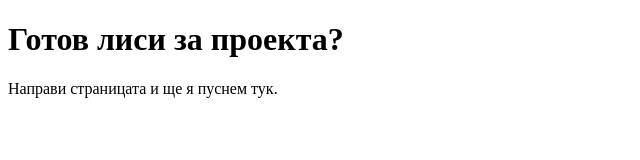
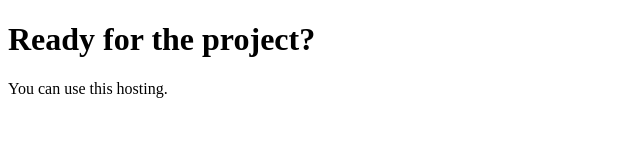
Before and after one commit to plamend/StaticPage, a plain HTML site: page deploy/index.html in a window 1280 px wide. Shown: the whole page, without its empty margins (0-640 px from the left). Drawn offline with Linux system fonts and the light colour scheme.

Commit message:
no message

```diff
--- a/deploy/index.html
+++ b/deploy/index.html
@@ -2,8 +2,8 @@
 <html>
 <body>
 
-<h1>Готов лиси за проекта?</h1>
-<p>Направи страницата и ще я пуснем тук.</p>
+<h1>Ready for the project?</h1>
+<p>You can use this hosting.</p>
 
 </body>
 </html>
```
